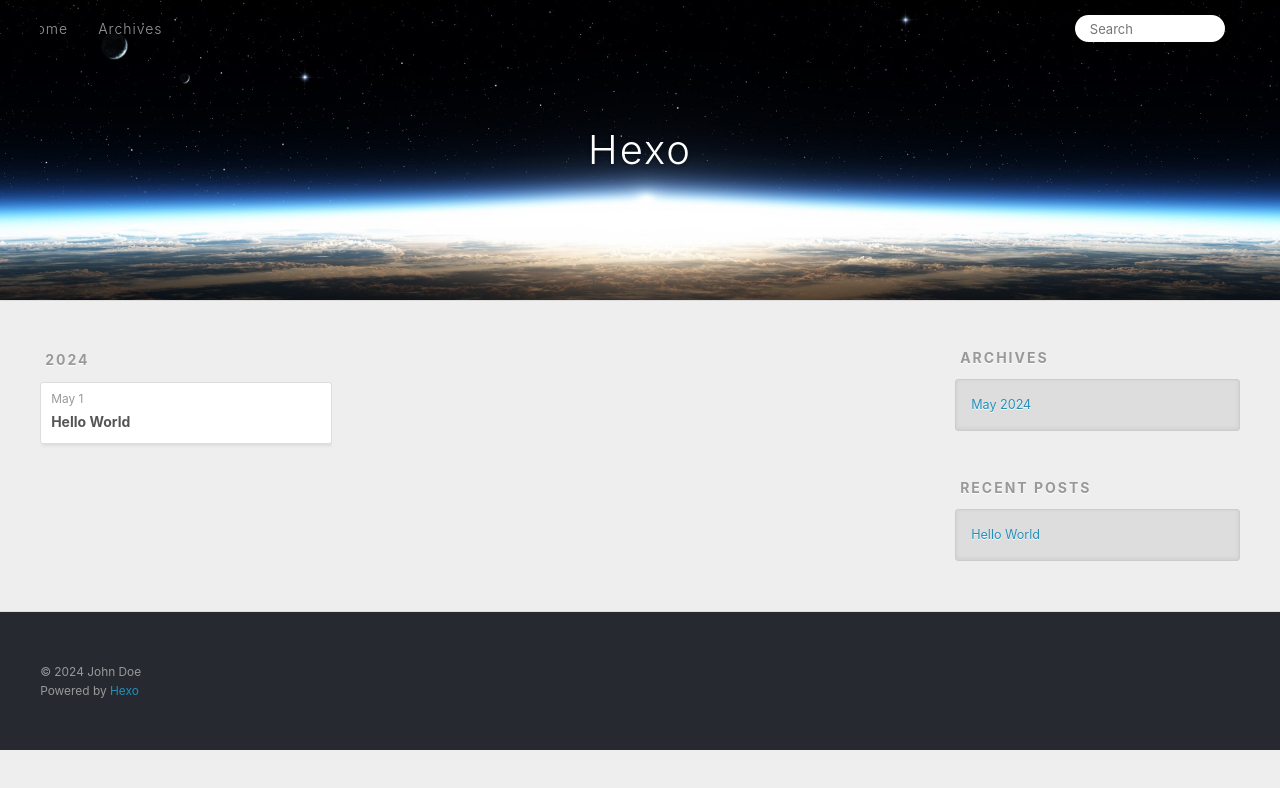
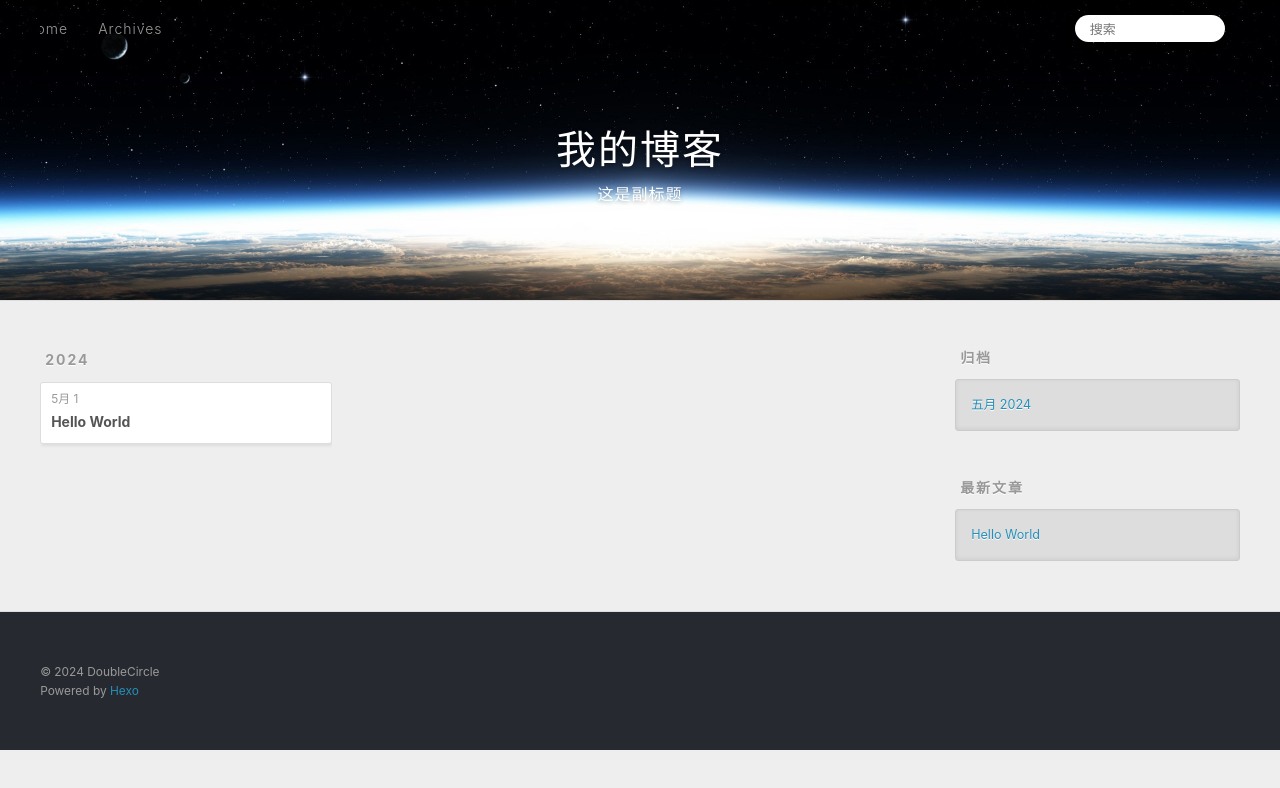
Before and after one commit to limengyuan0126/limengyuan0126.github.io, a plain HTML site: page archives/index.html in a window 1280 px wide. Both pictures are taken after a click on the link 1232 px from the left and 27 px from the top of the page. Drawn offline with Linux system fonts and the light colour scheme.

Commit message:
Site updated: 2024-05-01 20:34:08

```diff
--- a/archives/index.html
+++ b/archives/index.html
@@ -4,17 +4,20 @@
   <meta charset="utf-8">
 
 
-  <title>Archives | Hexo</title>
+  <title>归档 | 我的博客</title>
   <meta name="viewport" content="width=device-width, initial-scale=1, shrink-to-fit=no">
-  <meta property="og:type" content="website">
-<meta property="og:title" content="Hexo">
+  <meta name="description" content="这是描述">
+<meta property="og:type" content="website">
+<meta property="og:title" content="我的博客">
 <meta property="og:url" content="http://example.com/archives/index.html">
-<meta property="og:site_name" content="Hexo">
-<meta property="og:locale" content="en_US">
-<meta property="article:author" content="John Doe">
+<meta property="og:site_name" content="我的博客">
+<meta property="og:description" content="这是描述">
+<meta property="og:locale" content="zh_CN">
+<meta property="article:author" content="DoubleCircle">
+<meta property="article:tag" content="博客">
 <meta name="twitter:card" content="summary">
 
-    <link rel="alternate" href="/atom.xml" title="Hexo" type="application/atom+xml">
+    <link rel="alternate" href="/atom.xml" title="我的博客" type="application/atom+xml">
 
 
     <link rel="shortcut icon" href="/favicon.png">
@@ -39,8 +42,12 @@
   <div id="header-outer" class="outer">
     <div id="header-title" class="inner">
       <h1 id="logo-wrap">
-        <a href="/" id="logo">Hexo</a>
+        <a href="/" id="logo">我的博客</a>
       </h1>
+
+        <h2 id="subtitle-wrap">
+          <a href="/" id="subtitle">这是副标题</a>
+        </h2>
 
     </div>
     <div id="header-inner" class="inner">
@@ -55,12 +62,12 @@
       <nav id="sub-nav">
 
 
-          <a class="nav-icon" href="/atom.xml" title="RSS Feed"><span class="fa fa-rss"></span></a>
+          <a class="nav-icon" href="/atom.xml" title="RSS 订阅"><span class="fa fa-rss"></span></a>
 
-        <a class="nav-icon nav-search-btn" title="Search"><span class="fa fa-search"></span></a>
+        <a class="nav-icon nav-search-btn" title="搜索"><span class="fa fa-search"></span></a>
       </nav>
       <div id="search-form-wrap">
-        <form action="//google.com/search" method="get" accept-charset="UTF-8" class="search-form"><input type="search" name="q" class="search-form-input" placeholder="Search"><button type="submit" class="search-form-submit">&#xF002;</button><input type="hidden" name="sitesearch" value="http://example.com"></form>
+        <form action="//google.com/search" method="get" accept-charset="UTF-8" class="search-form"><input type="search" name="q" class="search-form-input" placeholder="搜索"><button type="submit" class="search-form-submit">&#xF002;</button><input type="hidden" name="sitesearch" value="http://example.com"></form>
       </div>
     </div>
   </div>
@@ -84,7 +91,7 @@
   <div class="archive-article-inner">
     <header class="archive-article-header">
       <a href="/2024/05/01/hello-world/" class="archive-article-date">
-  <time class="dt-published" datetime="2024-05-01T11:42:03.802Z" itemprop="datePublished">May 1</time>
+  <time class="dt-published" datetime="2024-05-01T11:42:03.802Z" itemprop="datePublished">5月 1</time>
 </a>
 
 
@@ -116,9 +123,9 @@
 
 
   <div class="widget-wrap">
-    <h3 class="widget-title">Archives</h3>
+    <h3 class="widget-title">归档</h3>
     <div class="widget">
-      <ul class="archive-list"><li class="archive-list-item"><a class="archive-list-link" href="/archives/2024/05/">May 2024</a></li></ul>
+      <ul class="archive-list"><li class="archive-list-item"><a class="archive-list-link" href="/archives/2024/05/">五月 2024</a></li></ul>
     </div>
   </div>
 
@@ -126,7 +133,7 @@
 
 
   <div class="widget-wrap">
-    <h3 class="widget-title">Recent Posts</h3>
+    <h3 class="widget-title">最新文章</h3>
     <div class="widget">
       <ul>
 
@@ -147,7 +154,7 @@
   <div class="outer">
     <div id="footer-info" class="inner">
 
-      &copy; 2024 John Doe<br>
+      &copy; 2024 DoubleCircle<br>
       Powered by <a href="https://hexo.io/" target="_blank">Hexo</a>
     </div>
   </div>
```
Also changed, not shown: 2024/05/01/hello-world/index.html (+19 -14 lines), archives/2024/05/index.html (+23 -16 lines), archives/2024/index.html (+23 -16 lines), index.html (+23 -16 lines).
